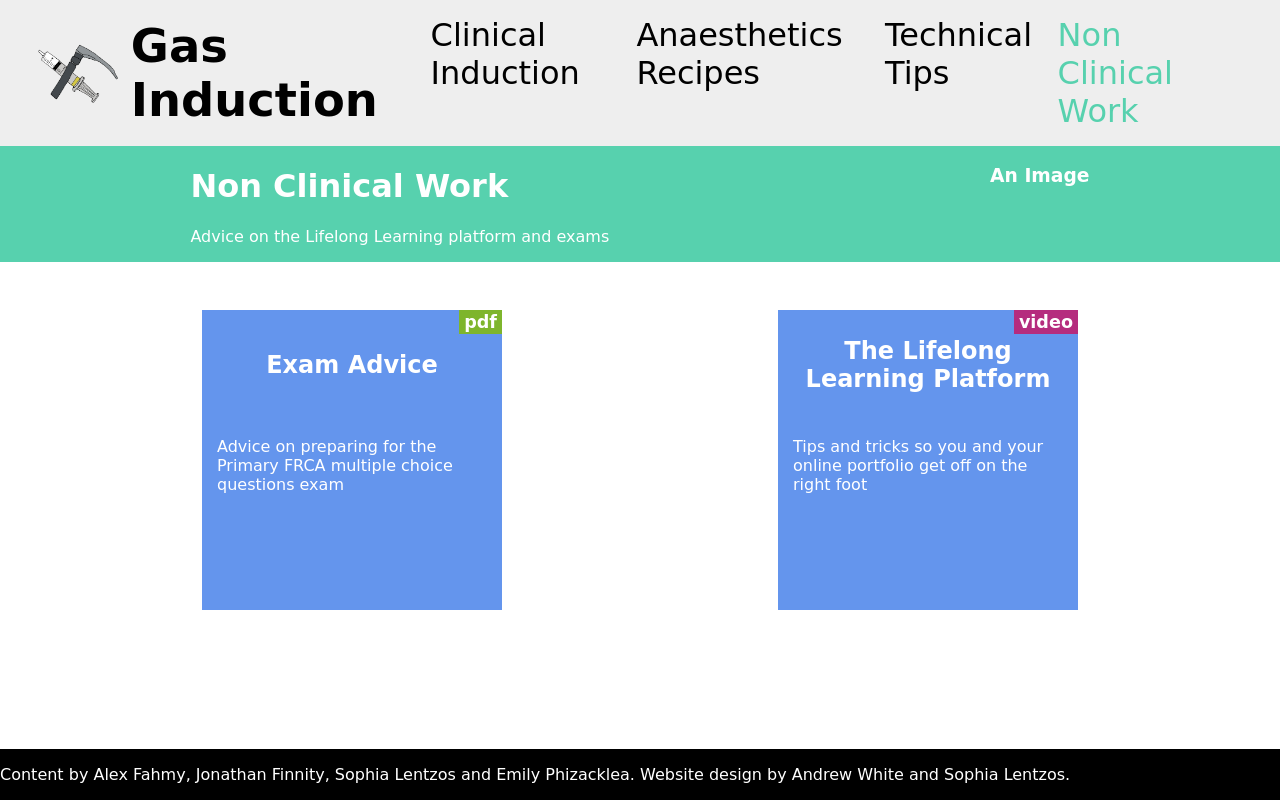
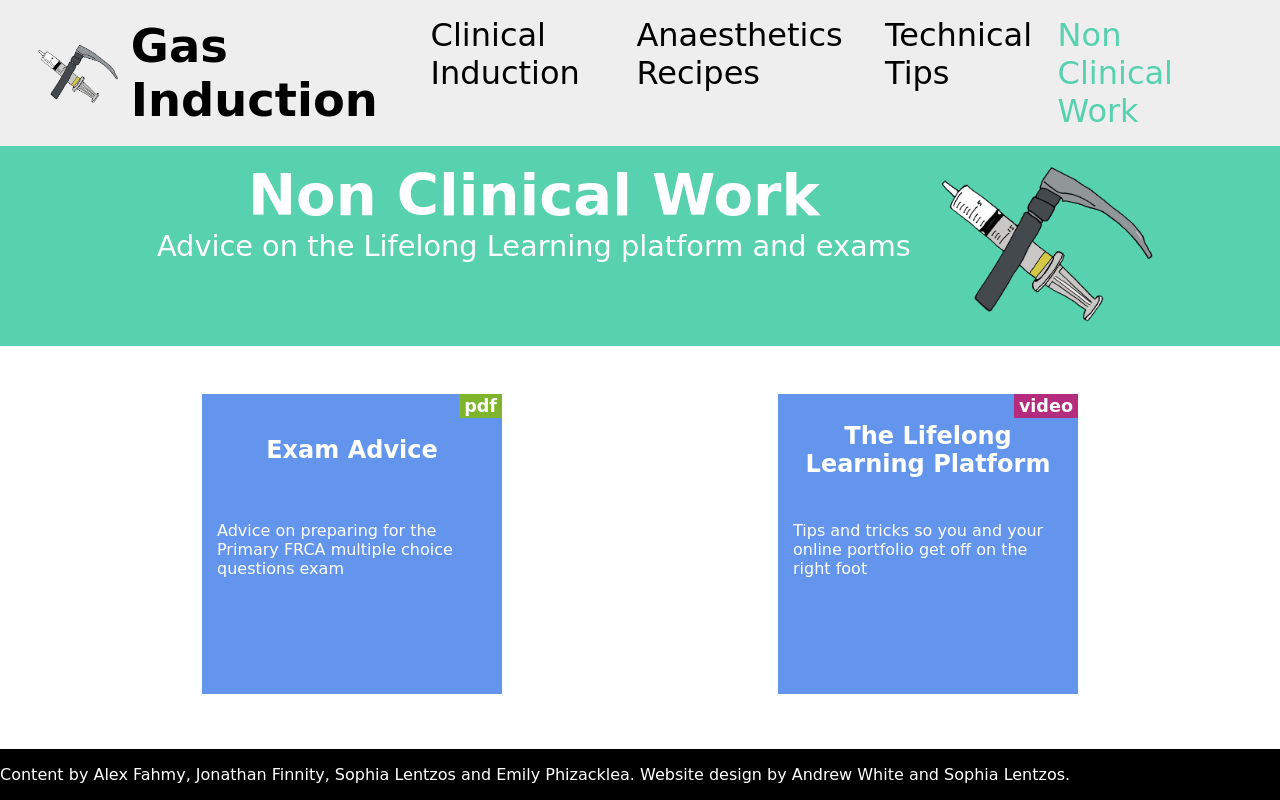
Before and after one commit to arlw87/gas-induction-website, a Next.js app: page /non-clincal in a window 1280 px wide. Built offline with nearby package versions, Linux system fonts and the light colour scheme; a web font is replaced by a local one.

Commit message:
Style Section Header improvements

```diff
--- a/components/UI/SectionHeader.js
+++ b/components/UI/SectionHeader.js
@@ -12,7 +12,11 @@ const SectionHeader = (props) => {
         <p>{props.tag}</p>
       </div>
       <div className={classes.imageContainer}>
-        <h3>An Image</h3>
+        <img
+          className={classes.image}
+          src="/media/images/GasInductionIcon.png"
+          alt="logo"
+        ></img>
       </div>
     </header>
   );
--- a/components/UI/SectionHeader.module.css
+++ b/components/UI/SectionHeader.module.css
@@ -1,11 +1,31 @@
 .header {
   display: flex;
   color: rgb(255, 255, 255);
-  justify-content: space-around;
+  justify-content: center;
+  height: 25vh;
+  padding: 2vh 0 3vh 0;
 }
 
 .textContainer {
+  font-size: 1.8rem;
+  margin: 0 30px;
+}
+
+.textContainer h1 {
+  text-align: center;
+  margin: 0;
+}
+
+.textContainer p {
+  text-align: center;
+  margin: 0;
 }
 
 .imageContainer {
+  display: flex;
+  justify-content: center;
+  height: 100%;
 }
+
+.image {
+}
```
